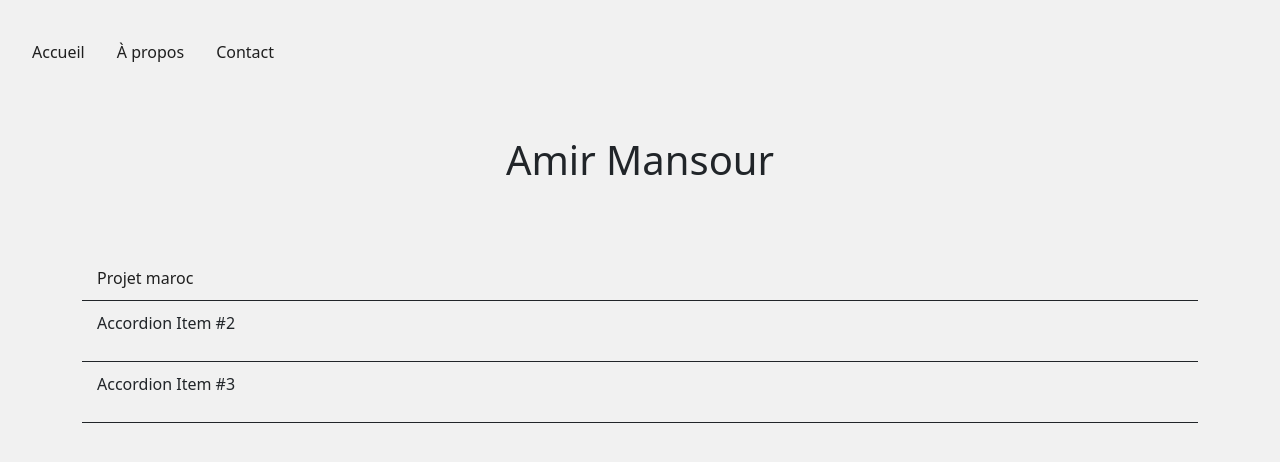
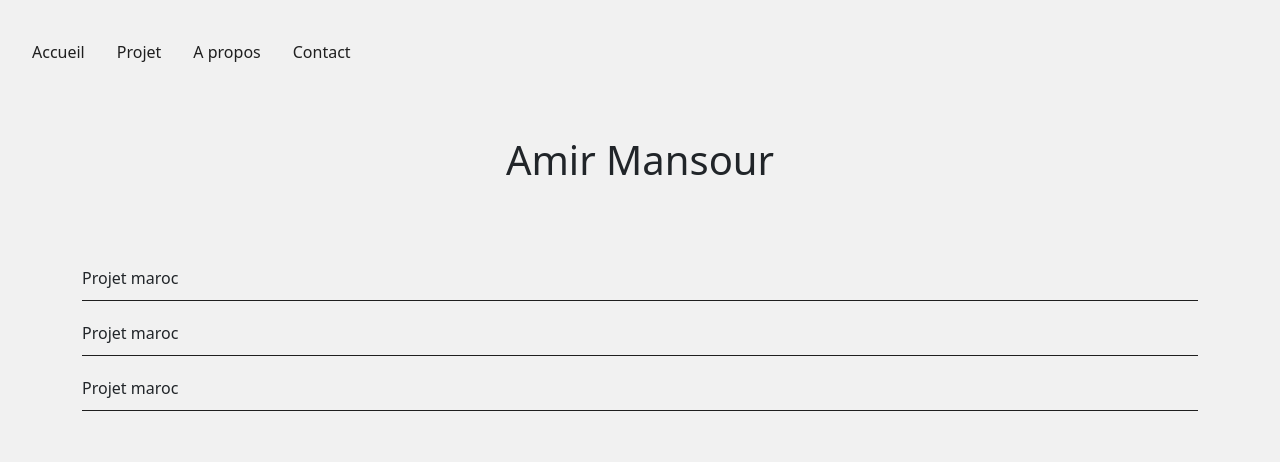
Before and after one commit to amirmsr/portfolio, a React (Create React App) app: page /photo-section in a window 1280 px wide. Shown: the top 462 px of the page. Built offline with nearby package versions, Linux system fonts and the light colour scheme.

Commit message:
small image

```diff
--- a/package.json
+++ b/package.json
@@ -6,6 +6,7 @@
     "@babel/plugin-proposal-private-property-in-object": "^7.21.11",
     "@emotion/react": "^11.14.0",
     "@emotion/styled": "^11.14.0",
+    "@mui/icons-material": "^6.4.0",
     "@mui/material": "^6.3.1",
     "@testing-library/jest-dom": "^5.14.1",
     "@testing-library/react": "^13.0.0",
--- a/src/components/Header/Header.tsx
+++ b/src/components/Header/Header.tsx
@@ -17,8 +17,9 @@ const Header: React.FC = () => {
       </div>
       <nav className={`${styles.nav} ${menuOpen ? styles.open : ""}`}>
         <a href="/">Accueil</a>
-        <a href="/">À propos</a>
-        <a href="#contact">Contact</a>
+        <a href="/photo-section">Projet</a>
+        <a href="/">A propos</a>
+        <a href="/">Contact</a>
       </nav>
     </header>
   );
--- a/src/components/Main/Main.module.css
+++ b/src/components/Main/Main.module.css
@@ -13,26 +13,29 @@
   object-position: center;
 }
 
-.lien {
-  color: #1f1f1f;
-  border: none;
-  padding: 10px 20px;
-  font-size: 16px;
-  font-family: Arial, sans-serif;
-  text-align: center;
-  cursor: pointer;
+.link-item {
   width: 100%;
-  max-width: 250px;
-  transition: background-color 0.3s ease, color 0.3s ease;
-  text-decoration: underline;
-  margin: 0 auto;
-  display: block;
+  border-bottom: 1px solid #1f1f1f;
+
 }
 
-.lien:hover {
+.link-item:first-child {
+  border-top: none;
+}
+.link-item:hover {
+  border-color: #868686;
+}
+
+.link-item:hover .link {
   color: #868686;
-  text-decoration: underline;
 }
+
+.link {
+  text-decoration: none;
+  color: inherit;
+}
+
+
 
 .centered {
   margin: 0 auto;
--- a/src/components/Main/Main.tsx
+++ b/src/components/Main/Main.tsx
@@ -1,6 +1,8 @@
 import React from "react";
 import styles from "./Main.module.css";
 import { Link } from "react-router-dom";
+import KeyboardDoubleArrowRightIcon from '@mui/icons-material/KeyboardDoubleArrowRight';
+import { grey } from "@mui/material/colors";
 
 const Main: React.FC = () => {
   return (
@@ -14,10 +16,13 @@ const Main: React.FC = () => {
           alt=""
         />
       </div>
-      <br />
-      <Link to="/photo-section">
-        <p className={`${styles.lien} ${styles.centered}`}>Découvrir</p>
-      </Link>
+      <br /><br/>
+      <div className="link-item">
+        <Link className="link" to="/photo-section">
+        Découvrir
+        </Link>
+        <KeyboardDoubleArrowRightIcon sx={{ color: grey[500] }}></KeyboardDoubleArrowRightIcon>
+      </div>
     </main>
   );
 };
--- a/src/components/Section-Photo/PhotoSection.tsx
+++ b/src/components/Section-Photo/PhotoSection.tsx
@@ -1,6 +1,5 @@
 import React from "react";
-
-import MenuDeroulant from "./Cards/MenuDeroulant";
+import { Link } from "react-router-dom";
 
 
 
@@ -10,8 +9,22 @@ const PhotoSection: React.FC = () => {
     <main className="container text-center mt-5">
       <h1 className="mb-4">Amir Mansour</h1>
       <br /><br />
-      <div>
-      <MenuDeroulant></MenuDeroulant>
+      <div className="link-container">
+        <div className="link-item">
+          <Link className="link"  to={"projet-maroc"}>
+                Projet maroc
+          </Link>
+        </div>
+        <div className="link-item">
+          <Link className="link"  to={"projet-maroc"}>
+                Projet maroc
+          </Link>
+        </div>
+        <div className="link-item">
+          <Link className="link"  to={"projet-maroc"}>
+                Projet maroc
+          </Link>
+        </div>
     </div>
     </main>
   );
--- a/src/components/Section-Photo/Projet-Maroc/ProjetMarocGallery.tsx
+++ b/src/components/Section-Photo/Projet-Maroc/ProjetMarocGallery.tsx
@@ -19,7 +19,7 @@ const ProjetMarocGallery: React.FC = () => {
         <Row>
           <Col xs={12} sm={6} md={4}>
             <img
-              src="https://gzpauqtc6hrhhsyz.public.blob.vercel-storage.com/section%20photo%20maroc%20galery/AC79ACB4-4795-4F1E-A521-CFD51019CC2B_1_105_c-JHlYd2v9EiTv474HzhasB57zsehrPg.webp"
+              src="https://gzpauqtc6hrhhsyz.public.blob.vercel-storage.com/section%20photo%20maroc%20galery/6C89EAC4-A875-404E-99ED-5B668AB46931_1_105_c-MXDGN6o3OhjKYRZPtT7Zonp9b01yyH.webp"
               alt=""
               style={{
                 width: "100%",
@@ -31,7 +31,7 @@ const ProjetMarocGallery: React.FC = () => {
           </Col>
           <Col xs={12} sm={6} md={4}>
             <img
-              src="https://gzpauqtc6hrhhsyz.public.blob.vercel-storage.com/section%20photo%20maroc%20galery/6C89EAC4-A875-404E-99ED-5B668AB46931_1_105_c-MXDGN6o3OhjKYRZPtT7Zonp9b01yyH.webp"
+              src="https://gzpauqtc6hrhhsyz.public.blob.vercel-storage.com/section%20photo%20maroc%20galery/DSC02848-AHKvooAwffW1MLaXKlWcHtKYkV9j5j.webp"
               alt=""
               style={{
                 width: "100%",
@@ -57,7 +57,7 @@ const ProjetMarocGallery: React.FC = () => {
         <Row>
           <Col xs={12} sm={6} md={4}>
             <img
-              src="https://gzpauqtc6hrhhsyz.public.blob.vercel-storage.com/section%20photo%20maroc%20galery/DSC02805-QcYlfP9siTc20y2VanM3y0QbKbhuZq.webp"
+              src="https://gzpauqtc6hrhhsyz.public.blob.vercel-storage.com/section%20photo%20maroc%20galery/DSC02846-Oxw8MMKkXNcuAGeeX3foRXvjcytPC5.webp"
               alt=""
               style={{
                 width: "100%",
@@ -69,7 +69,7 @@ const ProjetMarocGallery: React.FC = () => {
           </Col>
           <Col xs={12} sm={6} md={4}>
             <img
-              src="https://gzpauqtc6hrhhsyz.public.blob.vercel-storage.com/section%20photo%20maroc%20galery/DSC02815-OnpVfcQOJOIV2nnbahf7GcTSxUMEzY.webp"
+              src="https://gzpauqtc6hrhhsyz.public.blob.vercel-storage.com/section%20photo%20maroc%20galery/DSC02815-olKqd7YQ1U5IdUuMMVzaZipZVHQ4mx.webp"
               alt=""
               style={{
                 width: "100%",
@@ -81,8 +81,46 @@ const ProjetMarocGallery: React.FC = () => {
           </Col>
           <Col xs={12} sm={6} md={4}>
             <img
-              src="https://gzpauqtc6hrhhsyz.public.blob.vercel-storage.com/section%20photo%20maroc%20galery/DSC02820-31CiHP26rn4iED2AVWqDUEHn54lRmo.webp"
+             src="https://gzpauqtc6hrhhsyz.public.blob.vercel-storage.com/section%20photo%20maroc%20galery/DSC02852-S4tutsySPJlWfCwxd6149elFMm1Trv.webp"
               alt=""
+              style={{
+                width: "100%",
+                height: "100%",
+                objectFit: "cover",
+              }}
+              className="animate__animated animate__fadeIn"
+            />
+          </Col>
+        </Row>
+        <Row>
+          <Col xs={12} sm={6} md={4}>
+            <img
+              src="https://gzpauqtc6hrhhsyz.public.blob.vercel-storage.com/section%20photo%20maroc%20galery/DSC02805-KzCcFlgwQxDVuKBeAQrowcTzfuoTkl.webp"
+              alt=""
+              style={{
+                width: "100%",
+                height: "100%",
+                objectFit: "cover",
+              }}
+              className="animate__animated animate__fadeIn"
+            />
+          </Col>
+          <Col xs={12} sm={6} md={4}>
+            <img
+             src="https://gzpauqtc6hrhhsyz.public.blob.vercel-storage.com/section%20photo%20maroc%20galery/DSC02836-E91ZwPUIayKbSdd3irzT9NtiiV26XJ.webp"
+             alt=""
+              style={{
+                width: "100%",
+                height: "100%",
+                objectFit: "cover",
+              }}
+              className="animate__animated animate__fadeIn"
+            />
+          </Col>
+          <Col xs={12} sm={6} md={4}>
+            <img
+             src="https://gzpauqtc6hrhhsyz.public.blob.vercel-storage.com/section%20photo%20maroc%20galery/AC79ACB4-4795-4F1E-A521-CFD51019CC2B_1_105_c-JHlYd2v9EiTv474HzhasB57zsehrPg.webp"
+             alt=""
               style={{
                 width: "100%",
                 height: "100%",
--- a/src/components/Section-Photo/Projet-Maroc/ProjetMarocGalleryMob.tsx
+++ b/src/components/Section-Photo/Projet-Maroc/ProjetMarocGalleryMob.tsx
@@ -4,7 +4,7 @@ import '../section-photo.css';
 
 function ProjetMarocGalleryMob() {
   return (
-    <main style={{textAlign:"center", margin:"50px 0px 0px 0px"}}>
+    <main style={{textAlign:"center", margin:"50px 0px 0px 0px", overflowY:"hidden"}}>
       <h1 className="mb-4">Projet Maroc</h1>
       <div className="carousel-container">
         <Carousel>
@@ -34,13 +34,13 @@ function ProjetMarocGalleryMob() {
           </Carousel.Item>
           <Carousel.Item>
             <img
-             src="https://gzpauqtc6hrhhsyz.public.blob.vercel-storage.com/section%20photo%20maroc%20galery/DSC02815-OnpVfcQOJOIV2nnbahf7GcTSxUMEzY.webp"
+             src="https://gzpauqtc6hrhhsyz.public.blob.vercel-storage.com/section%20photo%20maroc%20galery/DSC02815-olKqd7YQ1U5IdUuMMVzaZipZVHQ4mx.webp"
               alt=""
             />
           </Carousel.Item>
           <Carousel.Item>
             <img
-             src="https://gzpauqtc6hrhhsyz.public.blob.vercel-storage.com/section%20photo%20maroc%20galery/DSC02820-31CiHP26rn4iED2AVWqDUEHn54lRmo.webp"
+             src="https://gzpauqtc6hrhhsyz.public.blob.vercel-storage.com/section%20photo%20maroc%20galery/DSC02836-E91ZwPUIayKbSdd3irzT9NtiiV26XJ.webp"
               alt=""
             />
           </Carousel.Item>
@@ -52,14 +52,14 @@ function ProjetMarocGalleryMob() {
           </Carousel.Item>
           <Carousel.Item>
             <img
-             src="https://gzpauqtc6hrhhsyz.public.blob.vercel-storage.com/section%20photo%20maroc%20galery/DSC02846-3ZKBl82atCTRt8Akh8ypi4jcQQrSbN.webp"
+             src="https://gzpauqtc6hrhhsyz.public.blob.vercel-storage.com/section%20photo%20maroc%20galery/DSC02846-Oxw8MMKkXNcuAGeeX3foRXvjcytPC5.webp"
               alt=""
             />
           </Carousel.Item>
           <Carousel.Item>
             <img
               width={"%"}
-             src="https://gzpauqtc6hrhhsyz.public.blob.vercel-storage.com/section%20photo%20maroc%20galery/DSC02848-vXDkGl0Ppr1KLO3Ucldcr694NBSCJ1.webp"
+             src="https://gzpauqtc6hrhhsyz.public.blob.vercel-storage.com/section%20photo%20maroc%20galery/DSC02848-AHKvooAwffW1MLaXKlWcHtKYkV9j5j.webp"
               alt=""
             />
           </Carousel.Item>
--- a/src/components/Section-Photo/section-photo.css
+++ b/src/components/Section-Photo/section-photo.css
@@ -6,7 +6,7 @@
 
 .carousel-item img {
   width: 100%;
-  height: 500px;
+  height: 400px;
   object-fit: cover;
 }
 
@@ -15,50 +15,32 @@ margin-bottom: 50px;
 }
 
 
-.accordion-container {
-  width: 100%;
-  margin: 0 auto;
+.link-container {
+  display: flex;
+  flex-direction: column;
+  align-items: center;
+  text-align: left;
 }
 
-
-.accordion-item {
-  overflow: hidden;
-}
-.accordion-item .link{
-  text-decoration: none;
-  color: #1f1f1f;
+.link-item {
+  width: 100%;
+  border-bottom: 1px solid #1f1f1f;
+  padding: 10px 0;
+  margin-bottom: 10px;
 }
 
-
-
-.accordion-header {
-  padding: 10px 15px 10px 15px;
-  background-color: #f1f1f1;
-  cursor: pointer;
-  border-bottom: 1px solid;
-  text-align:left;
+.link-item:first-child {
+  border-top: none;
+}
+.link-item:hover {
+  border-color: #868686;
 }
 
-
-.accordion-header:hover {
-  color: #8f8f8f ;
+.link-item:hover .link {
+  color: #868686;
 }
 
-
-.accordion-body {
-  padding: 10px 15px;
-  transition: max-height 0.3s ease, opacity 0.3s ease;
+.link {
+  text-decoration: none;
+  color: inherit;
 }
-.accordion-body .col{
-  padding: 30px;
-}
-
-.accordion-header.active {
-  color: #8f8f8f;
-}
-
-
-.accordion-body .row {
-  justify-content: center;
-  margin-bottom: 20px;
-}
```
Also changed, not shown: 1 other file (tests, documents, lock files or other folders).
